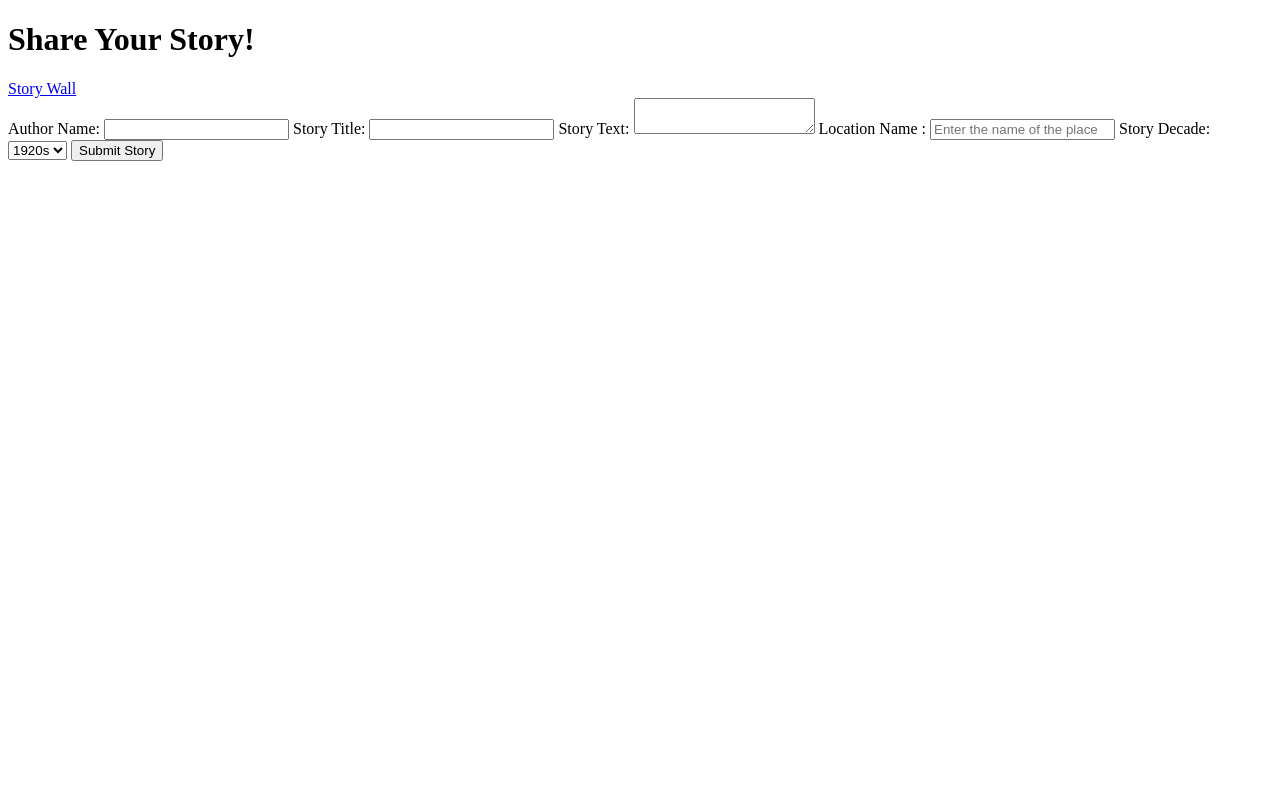
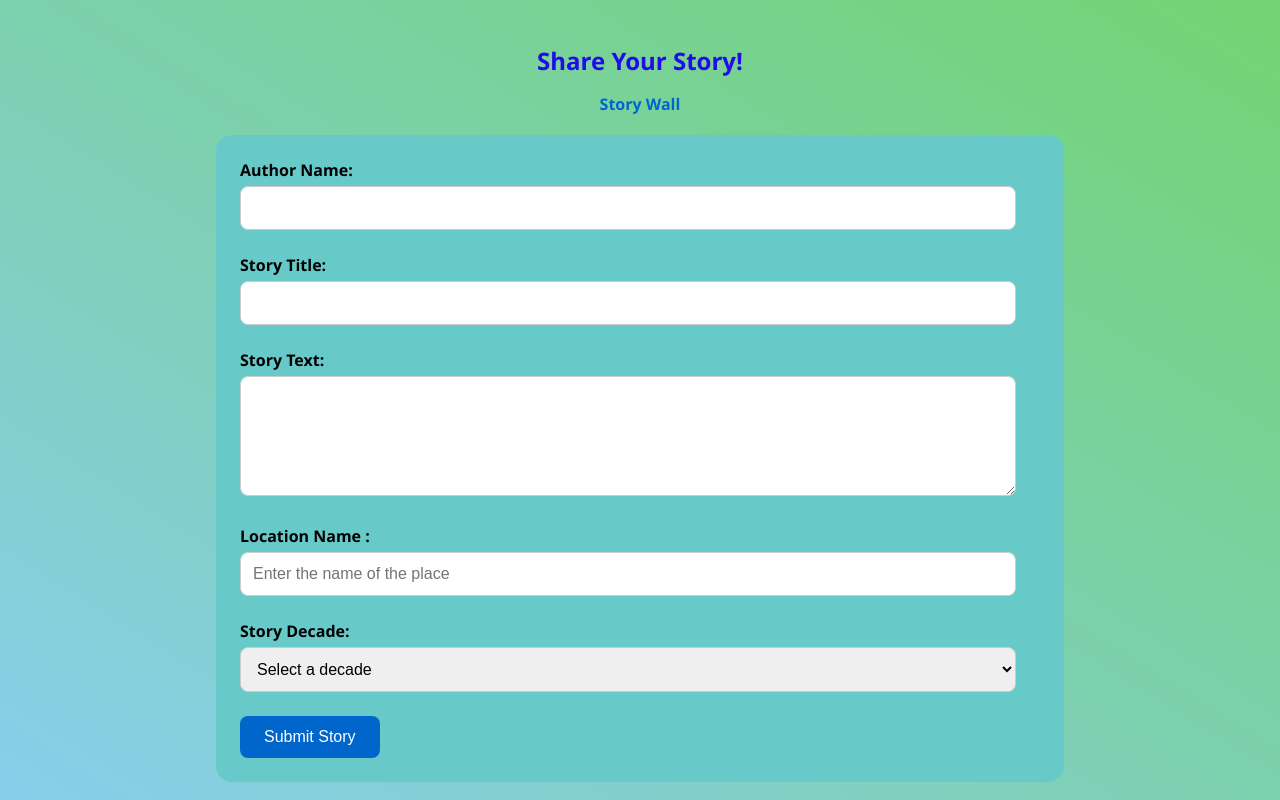
Before and after one commit to NafeesA35/HacktivismII, a plain HTML site: page ProgramDirectory/templates/submit.html in a window 1280 px wide. Drawn offline with Linux system fonts and the light colour scheme; a script that the page names is missing.

Commit message:
Added CSS - only to the submit page

```diff
--- /dev/null
+++ b/ProgramDirectory/static/css/submit.css
@@ -0,0 +1,95 @@
+
+body {
+    font-family: 'Segoe UI', Tahoma, Geneva, Verdana, sans-serif;
+    background: linear-gradient(to top right,skyblue, rgb(114, 212, 114));
+    background-attachment: fixed;
+
+}
+
+
+header {
+    text-align: center;
+    padding: 20px;
+
+}
+
+header h1 {
+    font-size: 24px;
+    color: #210aeb;
+}
+
+nav a {
+    color: #0066cc;
+    text-decoration: none;
+    font-weight: bold;
+}
+
+nav a:hover {
+    text-decoration: underline;
+}
+
+
+main {
+    display: flex;
+    justify-content: center;
+    align-items: center;
+
+}
+
+#storyForm {
+    background-color: rgb(104, 201, 201);
+    padding: 24px;
+    border-radius: 16px;
+    max-width: 800px;
+    width: 100%;
+}
+
+
+form label {
+    display: block;
+    font-weight: bold;
+    margin-bottom: 5px;
+    color: #000000;
+}
+
+form input[type="text"],
+form textarea,
+form select {
+    width: 97%;
+    padding: 12px;
+    margin-bottom: 24px;
+    border: 1px solid #ccc;
+    border-radius: 8px;
+    font-size: 16px;
+    box-sizing: border-box;
+}
+
+
+form input[type="text"]:focus,
+form textarea:focus,
+form select:focus {
+    border-color: #0066cc;
+    outline:none;
+}
+
+
+form textarea {
+    resize: vertical;
+    min-height: 120px;
+}
+
+
+#submitButton {
+    background: #0066cc;
+    color: white;
+    padding: 12px 24px;
+    font-size: 16px;
+    border: none;
+    border-radius: 8px;
+    cursor: pointer;
+
+}
+
+#submitButton:hover {
+    background: #0055aa;
+}
--- a/ProgramDirectory/templates/submit.html
+++ b/ProgramDirectory/templates/submit.html
@@ -3,6 +3,7 @@
 <head>
     <meta charset="UTF-8">
     <meta name="viewport" content="width=device-width, initial-scale=1.0">
+    <link rel="stylesheet" href="../static/css/submit.css">
     <title>Submit a Story - B&D StoryBank</title>
     <script defer src="{{ url_for('static', filename='main.js') }}"></script>
 </head>
@@ -30,6 +31,7 @@
 
             <label for="decadeNum">Story Decade: </label>
             <select id="decadeNum" name="decadeNum">
+                <option value="">Select a decade</option>
                 <option value="1920s">1920s</option>
                 <option value="1930s">1930s</option>
                 <option value="1940s">1940s</option>
```
